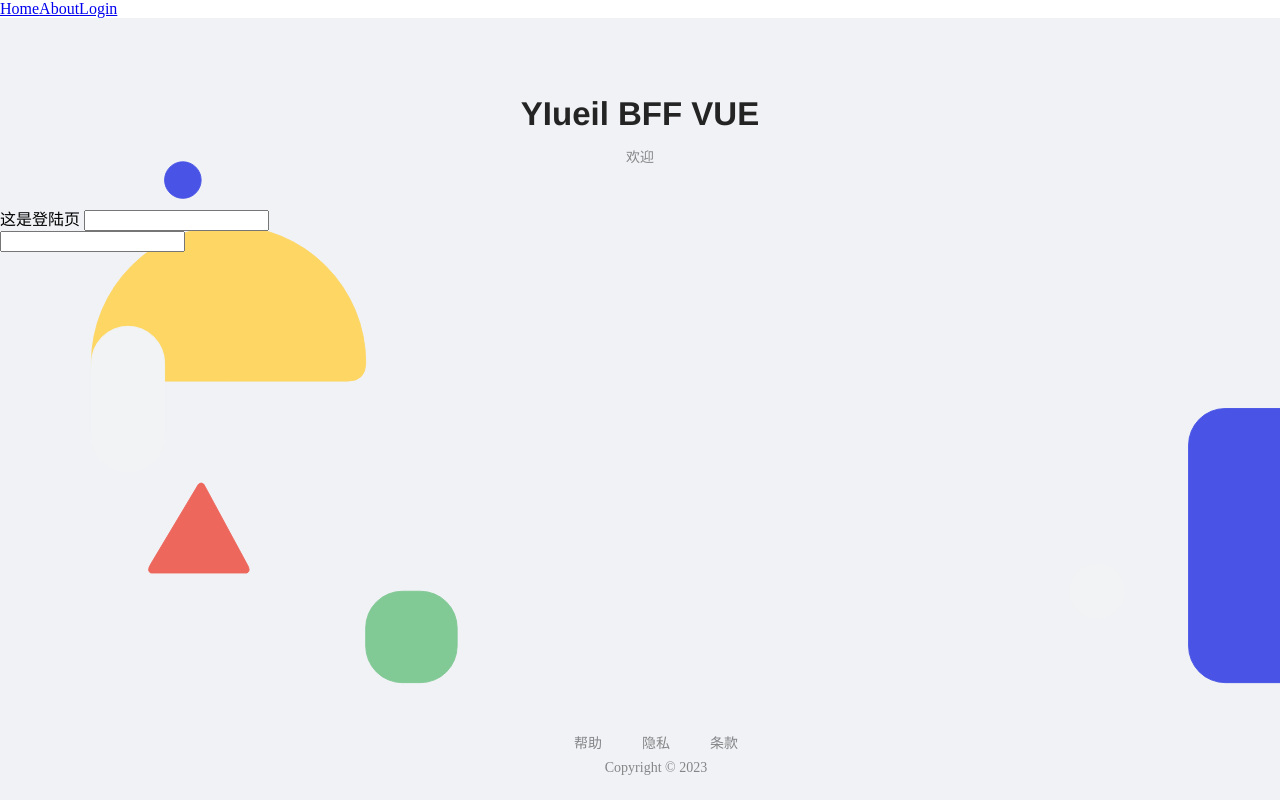
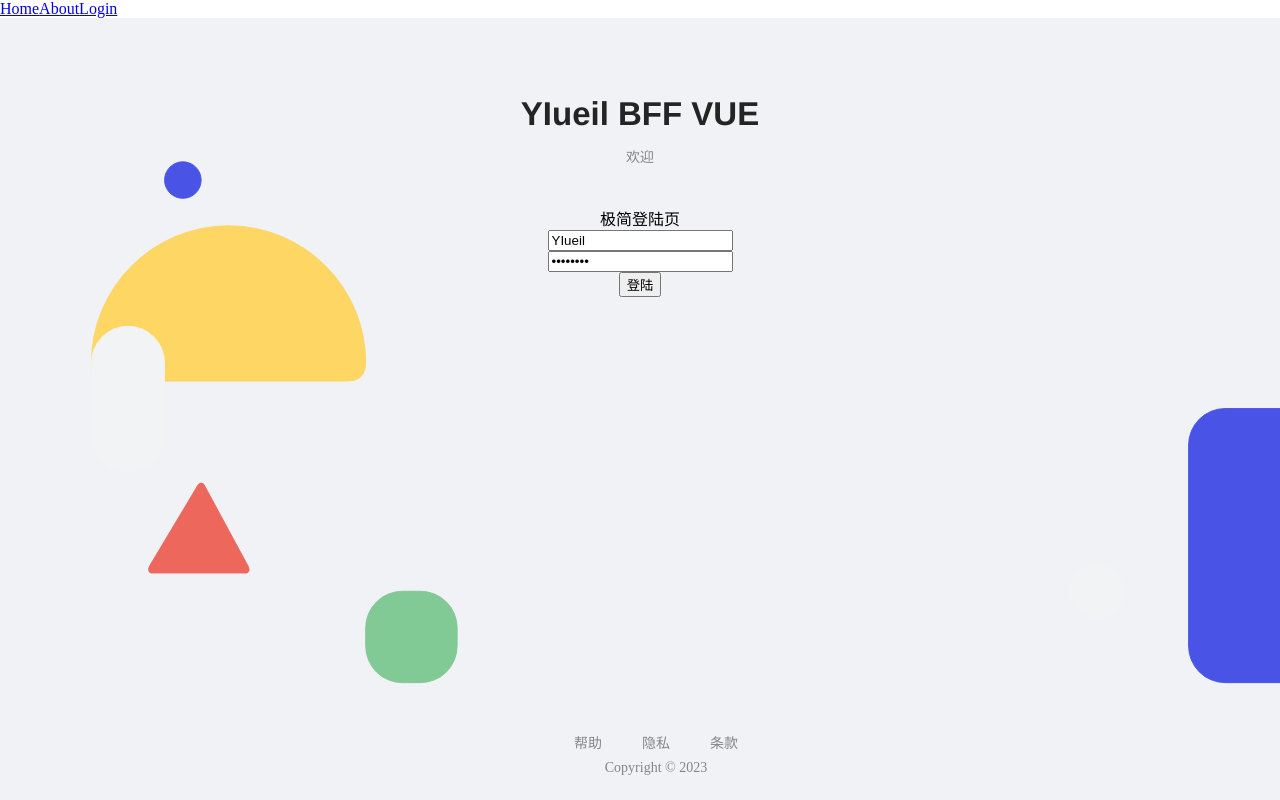
Before and after one commit to YIueil/yl-bff-vue, a Vue app: page /login in a window 1280 px wide. Shown: the top 800 px of the page. Built offline with nearby package versions, Linux system fonts and the light colour scheme.

Commit message:
feat: 请求token制定

```diff
--- a/src/store/enums/mutation-types.js
+++ b/src/store/enums/mutation-types.js
@@ -1,5 +1,5 @@
 // token 名称
-export const ACCESS_TOKEN = 'yl-Token'
+export const ACCESS_TOKEN = 'yl-token'
 // 是否移动端
 export const TOGGLE_MOBILE_TYPE = 'is_mobile'
 // 应用语言
--- a/src/utils/request.js
+++ b/src/utils/request.js
@@ -1,5 +1,6 @@
 import axios from 'axios'
-
+import storage from 'store'
+import { ACCESS_TOKEN } from '@/store/enums/mutation-types'
 // 创建 axios 实例
 const request = axios.create({
   // API 请求的默认前缀
@@ -7,22 +8,32 @@ const request = axios.create({
   timeout: 60000 // 请求超时时间
 })
 console.log(process.env.VUE_APP_BASE_URL)
-
 // 添加请求拦截器
 request.interceptors.request.use(config => {
-  // 在发送请求之前做些什么
+  // 请求头添加
+  const token = storage.get(ACCESS_TOKEN)
+  // 让每个请求携带自定义 token 请根据实际情况自行修改
+  if (token) {
+    config.headers[ACCESS_TOKEN] = token
+  }
   return config
 }, error => {
   // 对请求错误做些什么
   return Promise.reject(error)
 })
-
 // 添加响应拦截器
 request.interceptors.response.use(response => {
+  const { status, data: { body, statusMsg, statusCode, tips } } = response
   // 2xx 范围内的状态码都会触发该函数。
   // 对响应数据做点什么
-  if (response.status === 200) {
-    return response.data.body
+  if (status === 200) {
+    if (statusMsg === 'success') {
+      return body
+    } else {
+      window.alert(tips)
+      console.log(statusCode, statusMsg)
+      throw new Error(tips)
+    }
   }
   return response
 }, error => {
@@ -30,5 +41,4 @@ request.interceptors.response.use(response => {
   // 对响应错误做点什么
   return Promise.reject(error)
 })
-
 export default request
--- a/src/views/common/access/LoginView.vue
+++ b/src/views/common/access/LoginView.vue
@@ -1,27 +1,45 @@
 <template>
-  <div>
-    这是登陆页
-    <input/><br>
-    <input/><br>
+  <div class="template-login-page">
+    极简登陆页<br>
+    <input type="text" v-model="loginName"/><br>
+    <input type="password" v-model="password"/><br>
+    <button @click="login">登陆</button>
   </div>
 </template>
 
 <script>
+
+import { mapActions } from 'vuex'
+
 export default {
   name: 'LoginView',
   components: {},
   props: {},
   data() {
-    return {}
+    return {
+      loginName: 'YIueil',
+      password: 'Fk12345.'
+    }
   },
   computed: {},
   watch: {},
-  methods: {},
+  methods: {
+    ...mapActions(['Login']),
+    async login() {
+      await this.Login({
+        loginName: this.loginName,
+        password: this.password
+      })
+      await this.$router.push({ path: '/' })
+    }
+  },
   mounted() {
   }
 }
 </script>
 
 <style scoped>
-
+.template-login-page {
+  text-align: center;
+}
 </style>
```
Also changed, not shown: 1 other file (tests, documents, lock files or other folders).
